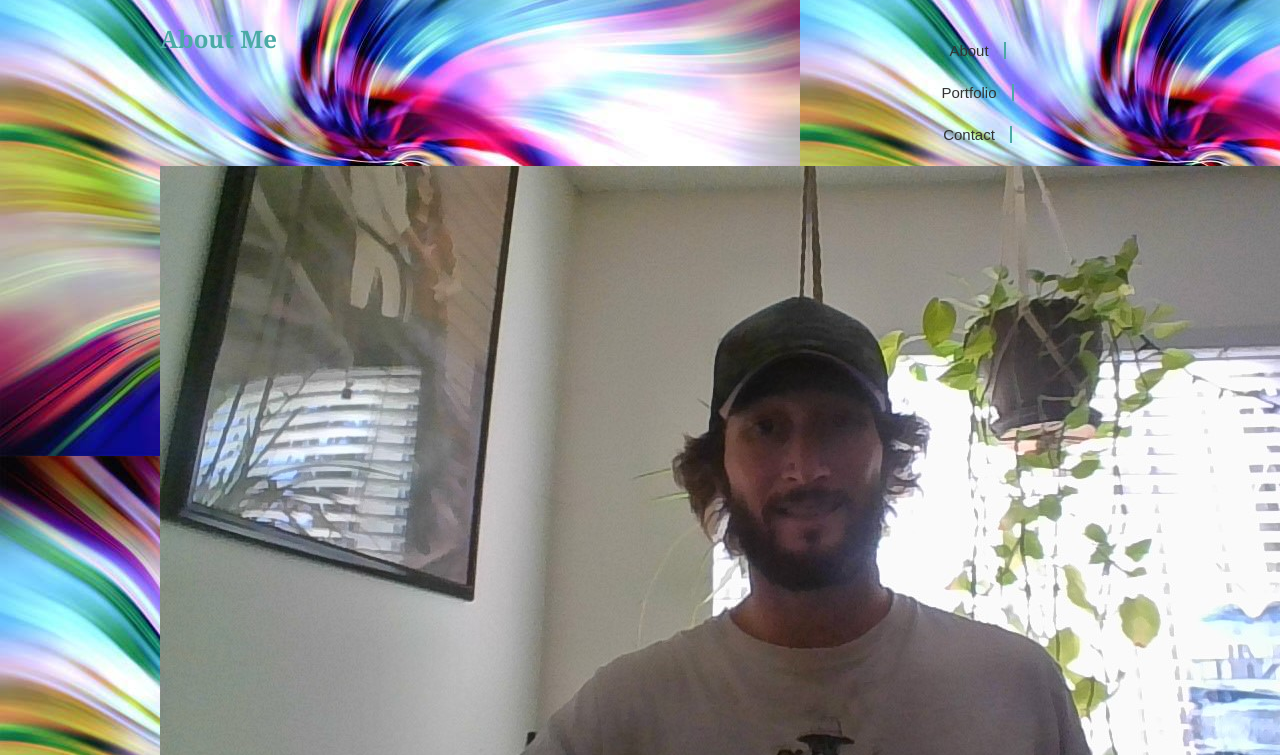
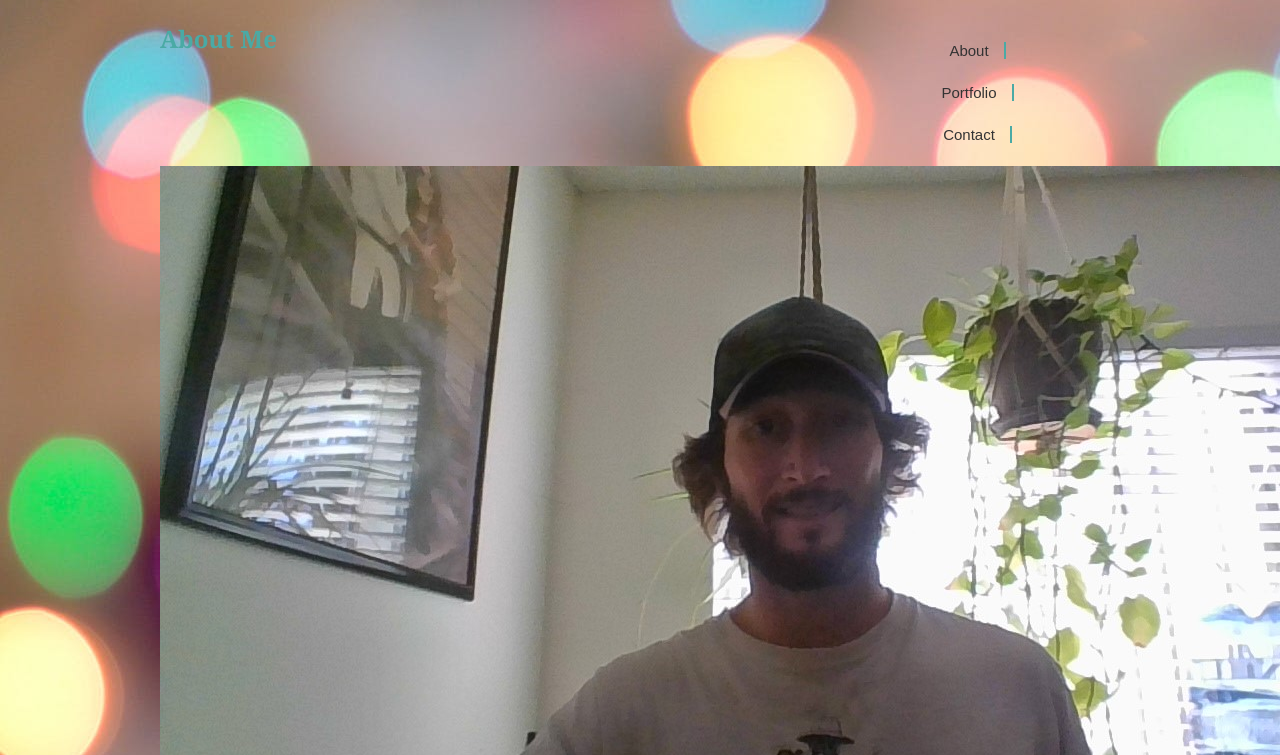
Before and after one commit to mst3388/Basic-Portfolio, a plain HTML site: page about.html in a window 1280 px wide. Shown: the part 144-899 px from the top of the page. Drawn offline with Linux system fonts and the light colour scheme; files whose address does not match are found by name.

Commit message:
background image

```diff
--- a/assets/css/style.css
+++ b/assets/css/style.css
@@ -4,9 +4,9 @@
 }
 
 body {
-    background-image: url('C:\Users\mst33\OneDrive\Desktop\New folder\Basic-Portfoliooo\assets\images\background.jpg');
-    background-repeat:no repeat;
-    background-color:blue;
+    background-image: url("background1.jpg");
+    background-repeat: no repeat;
+    background-size:auto;
     font-family: Arial, Helvetica, sans-serif;
     overflow: auto;
     color:#777777;
```
Also changed, not shown: assets/css/background.jpg (added), assets/css/background1.jpg (added).
